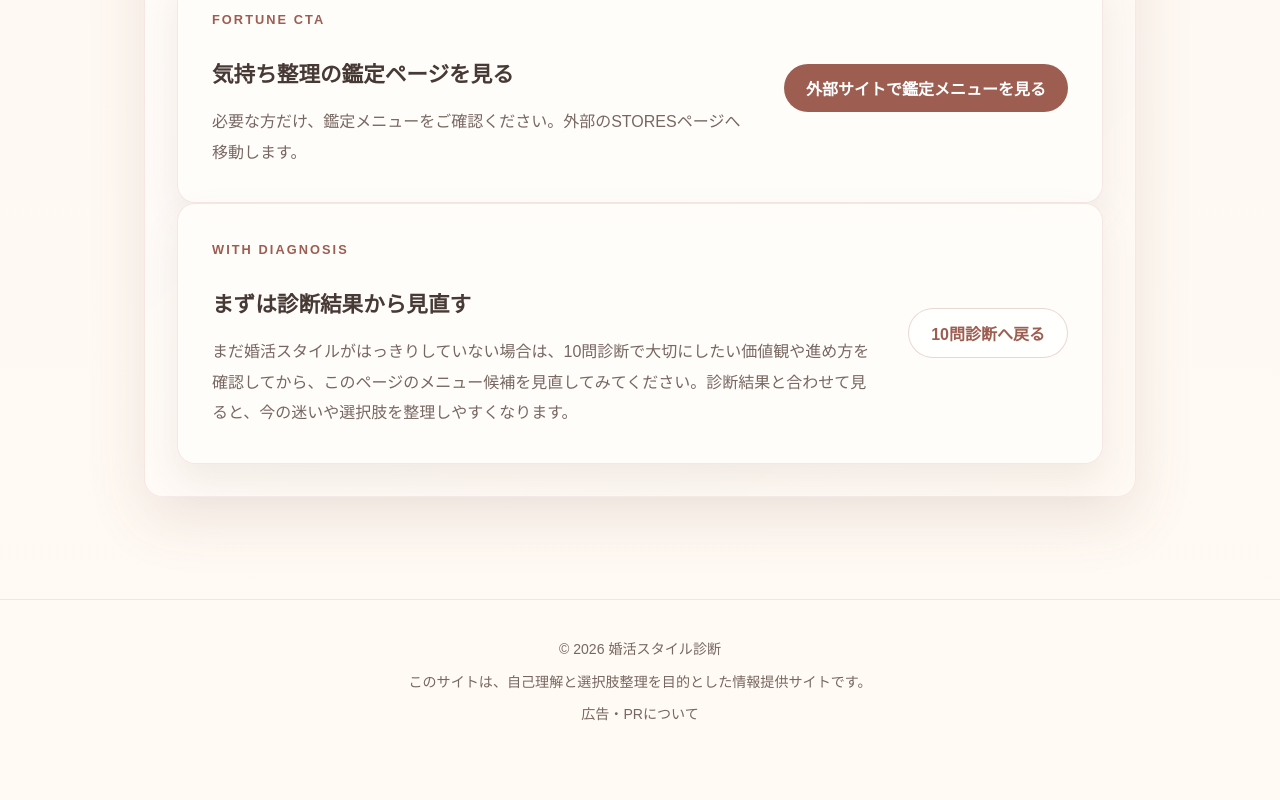
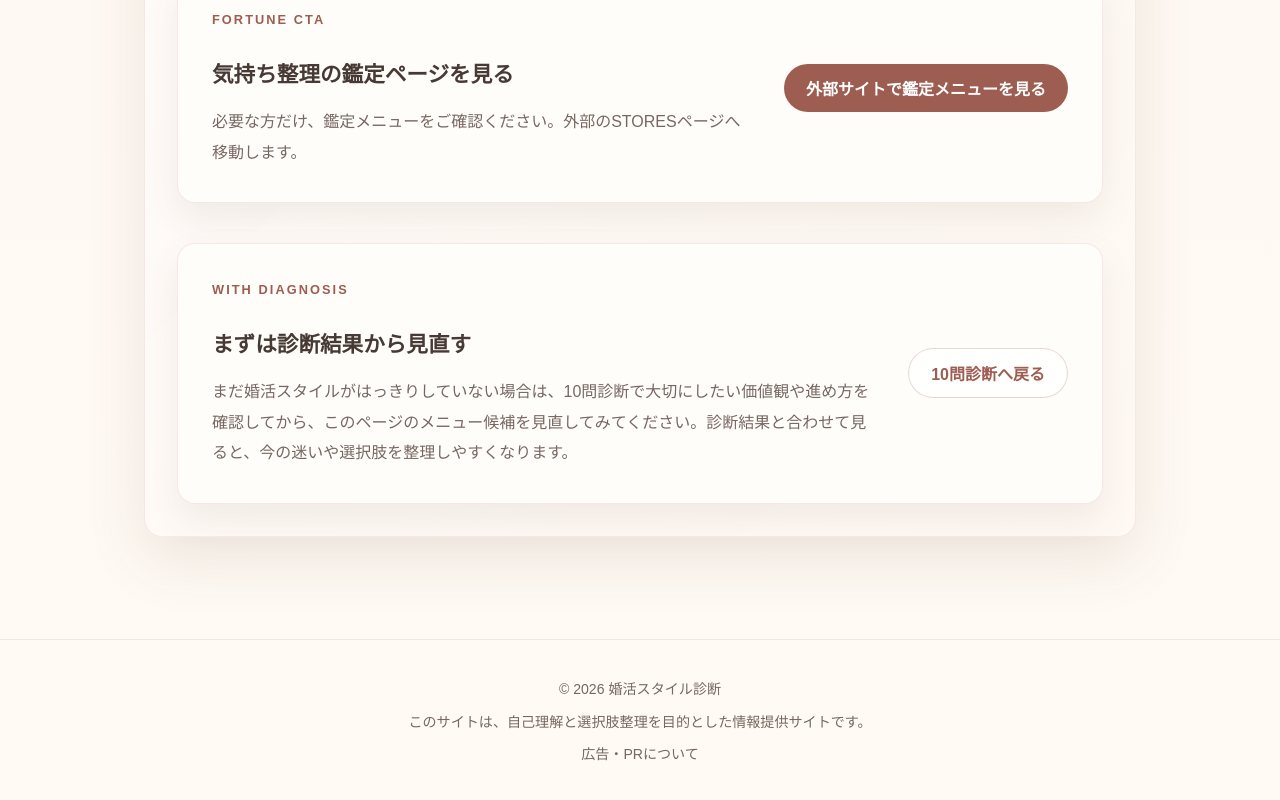
Before and after one commit to kenichis1971-cloud/konkatsu-diagnosis-site, a Next.js app: page /fortune in a window 1280 px wide. Shown: the part 3242-4042 px from the top of the page. Before the commit the page ends 4006 px from the top, so only its background shows below. Built offline with nearby package versions, Linux system fonts and the light colour scheme.

Commit message:
Add spacing between fortune CTA and diagnosis cards

```diff
--- a/app/globals.css
+++ b/app/globals.css
@@ -1902,6 +1902,10 @@ p {
   margin-bottom: 0;
 }
 
+.fortune-next-step + .fortune-next-step {
+  margin-top: clamp(24px, 3.5vw, 40px);
+}
+
 @media (max-width: 780px) {
   .fortune-hero {
     min-height: clamp(560px, 142vw, 700px);
```
